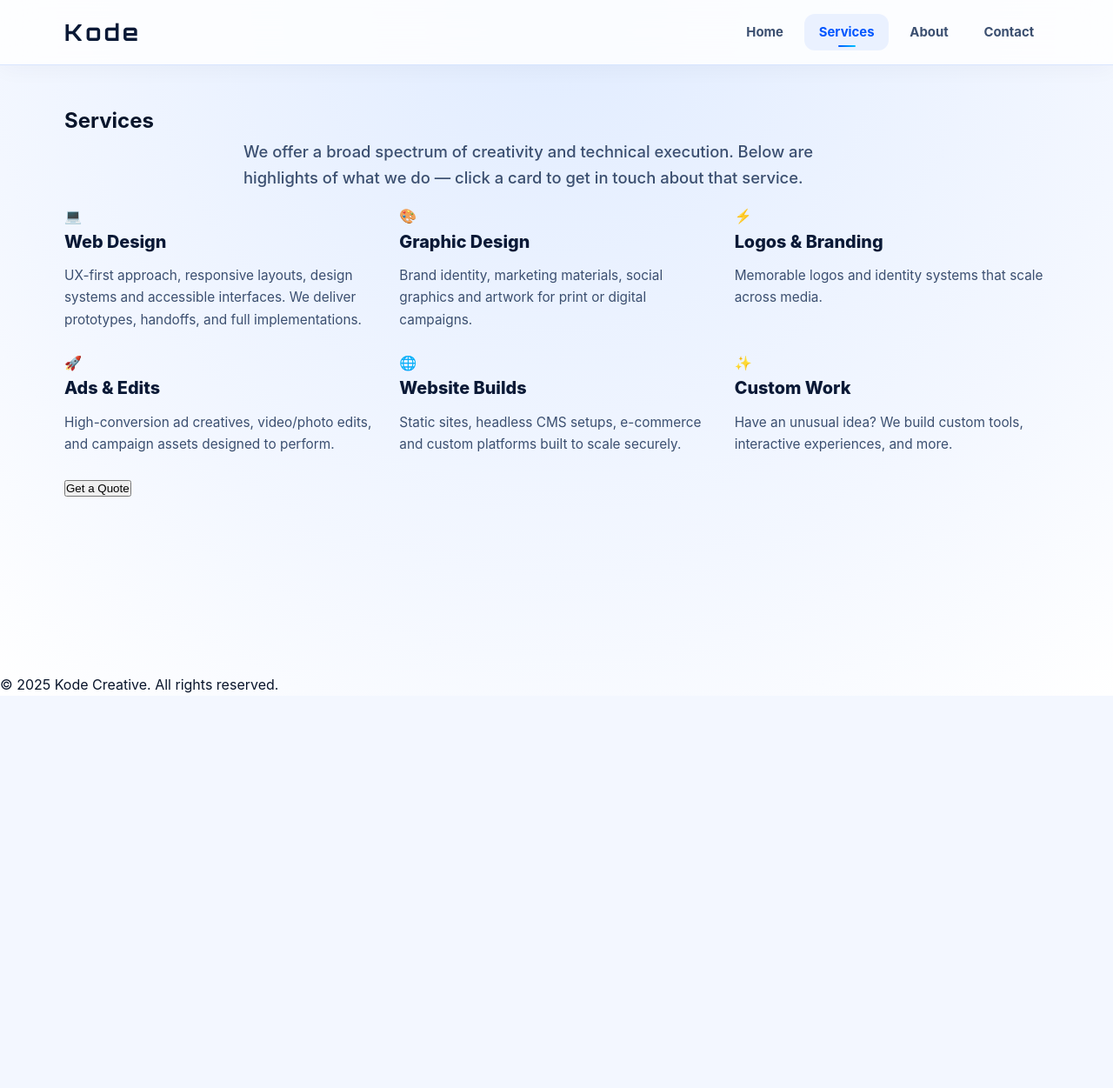
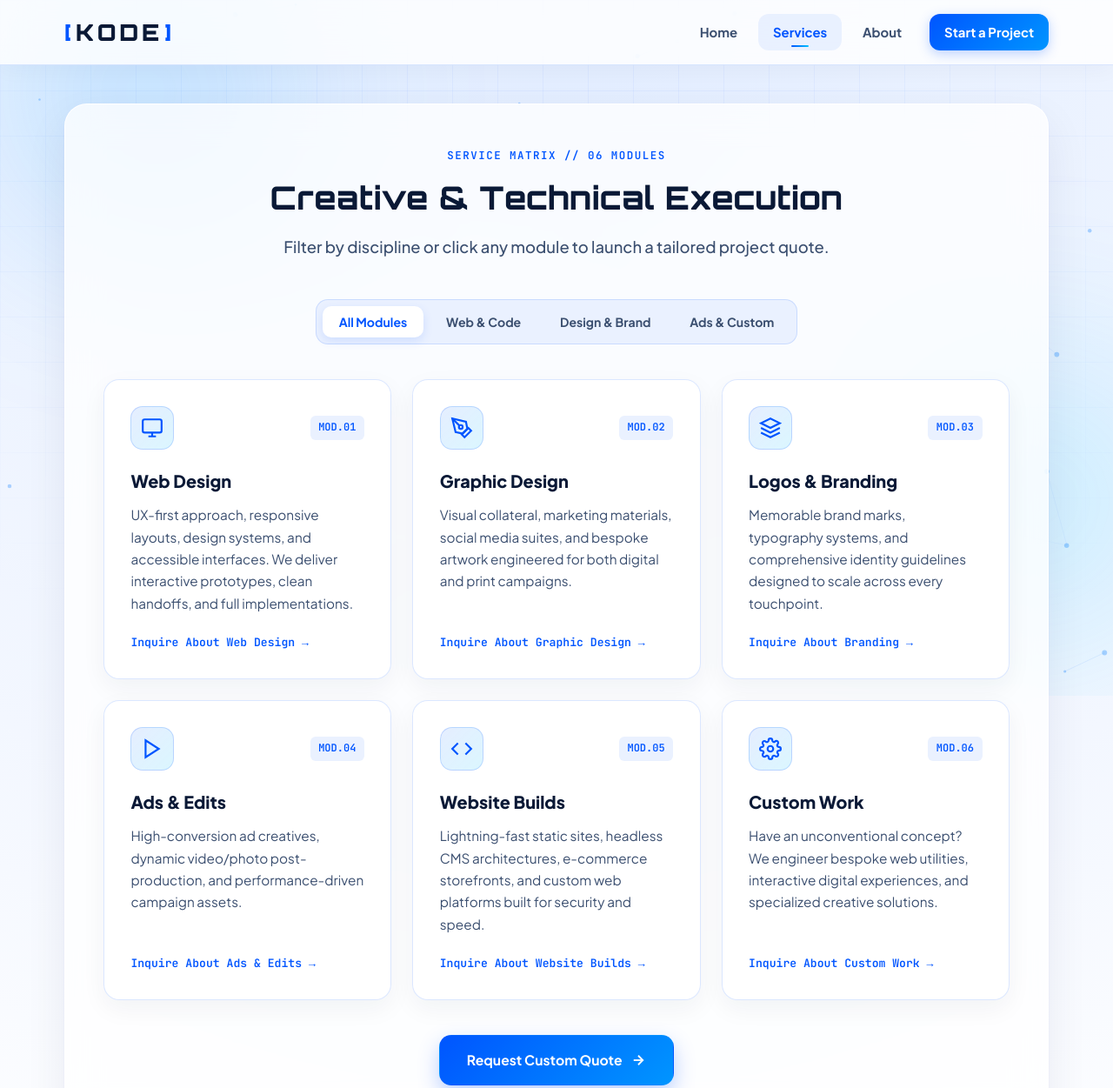
Before and after one commit to KiaraNaidoo/Kode, a plain HTML site: page services.html in a window 1280 px wide. Shown: the top 1251 px of the page at 87% size. Before the commit the page ends 800 px from the top, so only its background shows below. Drawn offline with Linux system fonts and the light colour scheme.

Commit message:
Update services.html

```diff
--- a/services.html
+++ b/services.html
@@ -3,76 +3,158 @@
 <head>
   <meta charset="utf-8" />
   <meta name="viewport" content="width=device-width,initial-scale=1" />
-  <meta name="description" content="Services at Kode Creative Studio — web design, graphic design, websites, ads, edits, logos and more." />
-  <title>Kode: Services</title>
+  <meta name="description" content="Services at Kode Creative Studio — web design, graphic design, websites, ads, edits, logos and custom builds." />
+  <title>Kode | Services &amp; Capabilities</title>
+  <link rel="preconnect" href="https://fonts.googleapis.com">
+  <link rel="preconnect" href="https://fonts.gstatic.com" crossorigin>
+  <link href="https://fonts.googleapis.com/css2?family=Orbitron:wght@600;800;900&family=Plus+Jakarta+Sans:wght@400;500;600;700;800&family=JetBrains+Mono:wght@500;600&display=swap" rel="stylesheet">
   <link rel="stylesheet" href="css/styles.css">
-  <link href="https://fonts.googleapis.com/css?family=Orbitron:700|Roboto:400,700|Montserrat:700|Poppins:400,700&display=swap" rel="stylesheet">
 </head>
 <body>
+  <div class="ambient-bg" aria-hidden="true">
+    <canvas id="neural-canvas"></canvas>
+    <div class="cyber-grid"></div>
+    <div class="orb orb-1"></div>
+    <div class="orb orb-2"></div>
+  </div>
+
   <header class="site-header" role="banner">
     <div class="header-inner">
-      <a class="logo" href="index.html">Kode</a>
+      <a class="logo" href="index.html">
+        <span class="logo-bracket">[</span>KODE<span class="logo-bracket">]</span>
+      </a>
+
+      <button class="nav-toggle" aria-label="Toggle navigation" aria-expanded="false">
+        <span></span><span></span><span></span>
+      </button>
+
       <nav class="site-nav" role="navigation" aria-label="Main navigation">
         <a class="nav-link" href="index.html">Home</a>
         <a class="nav-link" href="services.html">Services</a>
         <a class="nav-link" href="about.html">About</a>
-        <a class="nav-link" href="contact.html">Contact</a>
+        <a class="nav-link nav-cta" href="contact.html">Start a Project</a>
       </nav>
     </div>
   </header>
 
   <main class="container" role="main">
-    <section class="section-card" aria-labelledby="services-heading">
-      <h1 id="services-heading">Services</h1>
-      <p class="lead" style="max-width:720px; margin:0 auto 1rem;">We offer a broad spectrum of creativity and technical execution. Below are highlights of what we do — click a card to get in touch about that service.</p>
+    <section class="glass-panel reveal" aria-labelledby="services-heading">
+      <div class="page-intro">
+        <span class="eyebrow">SERVICE MATRIX // 06 MODULES</span>
+        <h1 id="services-heading">Creative &amp; Technical Execution</h1>
+        <p class="lead">Filter by discipline or click any module to launch a tailored project quote.</p>
 
-      <div class="services services-grid">
-        <article class="service-card large" tabindex="0" aria-labelledby="w1">
-          <span class="icon" aria-hidden="true">💻</span>
+        <!-- Interactive Category Filter -->
+        <div class="filter-bar" role="tablist" aria-label="Filter services">
+          <button class="filter-btn active" data-filter="all" role="tab" aria-selected="true">All Modules</button>
+          <button class="filter-btn" data-filter="web" role="tab" aria-selected="false">Web &amp; Code</button>
+          <button class="filter-btn" data-filter="brand" role="tab" aria-selected="false">Design &amp; Brand</button>
+          <button class="filter-btn" data-filter="media" role="tab" aria-selected="false">Ads &amp; Custom</button>
+        </div>
+      </div>
+
+      <div class="services-grid">
+        <article class="service-card tilt-card" data-category="web" data-service="Web Design" tabindex="0" aria-labelledby="w1">
+          <div class="card-shine"></div>
+          <div class="card-top">
+            <div class="card-icon">
+              <svg width="26" height="26" viewBox="0 0 24 24" fill="none" stroke="currentColor" stroke-width="2"><rect x="2" y="3" width="20" height="14" rx="2"/><line x1="8" y1="21" x2="16" y2="21"/><line x1="12" y1="17" x2="12" y2="21"/></svg>
+            </div>
+            <span class="module-tag">MOD.01</span>
+          </div>
           <h3 id="w1">Web Design</h3>
-          <p>UX-first approach, responsive layouts, design systems and accessible interfaces. We deliver prototypes, handoffs, and full implementations.</p>
+          <p>UX-first approach, responsive layouts, design systems, and accessible interfaces. We deliver interactive prototypes, clean handoffs, and full implementations.</p>
+          <span class="card-action">Inquire About Web Design &rarr;</span>
         </article>
 
-        <article class="service-card large" tabindex="0" aria-labelledby="g1">
-          <span class="icon" aria-hidden="true">🎨</span>
+        <article class="service-card tilt-card" data-category="brand" data-service="Graphic Design" tabindex="0" aria-labelledby="g1">
+          <div class="card-shine"></div>
+          <div class="card-top">
+            <div class="card-icon">
+              <svg width="26" height="26" viewBox="0 0 24 24" fill="none" stroke="currentColor" stroke-width="2"><path d="M12 19l7-7 3 3-7 7-3-3z"/><path d="M18 13l-1.5-7.5L2 2l3.5 14.5L13 18l5-5z"/><path d="M2 2l7.586 7.586"/><circle cx="11" cy="11" r="2"/></svg>
+            </div>
+            <span class="module-tag">MOD.02</span>
+          </div>
           <h3 id="g1">Graphic Design</h3>
-          <p>Brand identity, marketing materials, social graphics and artwork for print or digital campaigns.</p>
+          <p>Visual collateral, marketing materials, social media suites, and bespoke artwork engineered for both digital and print campaigns.</p>
+          <span class="card-action">Inquire About Graphic Design &rarr;</span>
         </article>
 
-        <article class="service-card large" tabindex="0" aria-labelledby="l1">
-          <span class="icon" aria-hidden="true">⚡</span>
-          <h3 id="l1">Logos & Branding</h3>
-          <p>Memorable logos and identity systems that scale across media.</p>
+        <article class="service-card tilt-card" data-category="brand" data-service="Logos & Branding" tabindex="0" aria-labelledby="l1">
+          <div class="card-shine"></div>
+          <div class="card-top">
+            <div class="card-icon">
+              <svg width="26" height="26" viewBox="0 0 24 24" fill="none" stroke="currentColor" stroke-width="2"><polygon points="12 2 2 7 12 12 22 7 12 2"/><polyline points="2 17 12 22 22 17"/><polyline points="2 12 12 17 22 12"/></svg>
+            </div>
+            <span class="module-tag">MOD.03</span>
+          </div>
+          <h3 id="l1">Logos &amp; Branding</h3>
+          <p>Memorable brand marks, typography systems, and comprehensive identity guidelines designed to scale across every touchpoint.</p>
+          <span class="card-action">Inquire About Branding &rarr;</span>
         </article>
 
-        <article class="service-card large" tabindex="0" aria-labelledby="a1">
-          <span class="icon" aria-hidden="true">🚀</span>
-          <h3 id="a1">Ads & Edits</h3>
-          <p>High-conversion ad creatives, video/photo edits, and campaign assets designed to perform.</p>
+        <article class="service-card tilt-card" data-category="media" data-service="Ads & Edits" tabindex="0" aria-labelledby="a1">
+          <div class="card-shine"></div>
+          <div class="card-top">
+            <div class="card-icon">
+              <svg width="26" height="26" viewBox="0 0 24 24" fill="none" stroke="currentColor" stroke-width="2"><polygon points="5 3 19 12 5 21 5 3"/></svg>
+            </div>
+            <span class="module-tag">MOD.04</span>
+          </div>
+          <h3 id="a1">Ads &amp; Edits</h3>
+          <p>High-conversion ad creatives, dynamic video/photo post-production, and performance-driven campaign assets.</p>
+          <span class="card-action">Inquire About Ads &amp; Edits &rarr;</span>
         </article>
 
-        <article class="service-card large" tabindex="0" aria-labelledby="s1">
-          <span class="icon" aria-hidden="true">🌐</span>
+        <article class="service-card tilt-card" data-category="web" data-service="Website Builds" tabindex="0" aria-labelledby="s1">
+          <div class="card-shine"></div>
+          <div class="card-top">
+            <div class="card-icon">
+              <svg width="26" height="26" viewBox="0 0 24 24" fill="none" stroke="currentColor" stroke-width="2"><polyline points="16 18 22 12 16 6"/><polyline points="8 6 2 12 8 18"/></svg>
+            </div>
+            <span class="module-tag">MOD.05</span>
+          </div>
           <h3 id="s1">Website Builds</h3>
-          <p>Static sites, headless CMS setups, e-commerce and custom platforms built to scale securely.</p>
+          <p>Lightning-fast static sites, headless CMS architectures, e-commerce storefronts, and custom web platforms built for security and speed.</p>
+          <span class="card-action">Inquire About Website Builds &rarr;</span>
         </article>
 
-        <article class="service-card large" tabindex="0" aria-labelledby="m1">
-          <span class="icon" aria-hidden="true">✨</span>
+        <article class="service-card tilt-card" data-category="media" data-service="Custom Work" tabindex="0" aria-labelledby="m1">
+          <div class="card-shine"></div>
+          <div class="card-top">
+            <div class="card-icon">
+              <svg width="26" height="26" viewBox="0 0 24 24" fill="none" stroke="currentColor" stroke-width="2"><circle cx="12" cy="12" r="3"/><path d="M19.4 15a1.65 1.65 0 0 0 .33 1.82l.06.06a2 2 0 0 1 0 2.83 2 2 0 0 1-2.83 0l-.06-.06a1.65 1.65 0 0 0-1.82-.33 1.65 1.65 0 0 0-1 1.51V21a2 2 0 0 1-2 2 2 2 0 0 1-2-2v-.09A1.65 1.65 0 0 0 9 19.4a1.65 1.65 0 0 0-1.82.33l-.06.06a2 2 0 0 1-2.83 0 2 2 0 0 1 0-2.83l.06-.06a1.65 1.65 0 0 0 .33-1.82 1.65 1.65 0 0 0-1.51-1H3a2 2 0 0 1-2-2 2 2 0 0 1 2-2h.09A1.65 1.65 0 0 0 4.6 9a1.65 1.65 0 0 0-.33-1.82l-.06-.06a2 2 0 0 1 0-2.83 2 2 0 0 1 2.83 0l.06.06a1.65 1.65 0 0 0 1.82.33H9a1.65 1.65 0 0 0 1-1.51V3a2 2 0 0 1 2-2 2 2 0 0 1 2 2v.09a1.65 1.65 0 0 0 1 1.51 1.65 1.65 0 0 0 1.82-.33l.06-.06a2 2 0 0 1 2.83 0 2 2 0 0 1 0 2.83l-.06.06a1.65 1.65 0 0 0-.33 1.82V9a1.65 1.65 0 0 0 1.51 1H21a2 2 0 0 1 2 2 2 2 0 0 1-2 2h-.09a1.65 1.65 0 0 0-1.51 1z"/></svg>
+            </div>
+            <span class="module-tag">MOD.06</span>
+          </div>
           <h3 id="m1">Custom Work</h3>
-          <p>Have an unusual idea? We build custom tools, interactive experiences, and more.</p>
+          <p>Have an unconventional concept? We engineer bespoke web utilities, interactive digital experiences, and specialized creative solutions.</p>
+          <span class="card-action">Inquire About Custom Work &rarr;</span>
         </article>
       </div>
 
-      <div class="cta" style="margin-top:1.5rem;">
-        <a href="contact.html" class="cta-button-link"><button class="cta-button">Get a Quote</button></a>
+      <div class="cta-group" style="margin-top: 2.5rem;">
+        <a href="contact.html" class="btn btn-primary magnetic-btn">
+          <span>Request Custom Quote</span>
+          <svg width="18" height="18" viewBox="0 0 24 24" fill="none" stroke="currentColor" stroke-width="2.4"><path d="M5 12h14"/><path d="m12 5 7 7-7 7"/></svg>
+        </a>
       </div>
     </section>
   </main>
 
   <footer class="site-footer" role="contentinfo">
     <div class="footer-inner">
-      <p>&copy; 2025 Kode Creative. All rights reserved.</p>
+      <div class="footer-brand">
+        <span class="logo-small">[KODE]</span>
+        <p>Where aesthetic precision meets modern code.</p>
+      </div>
+      <div class="footer-links">
+        <a href="index.html">Home</a>
+        <a href="services.html">Services</a>
+        <a href="about.html">About</a>
+        <a href="contact.html">Contact</a>
+      </div>
+      <p class="copyright">&copy; 2026 Kode Creative Studio. All rights reserved.</p>
     </div>
   </footer>
 
```
